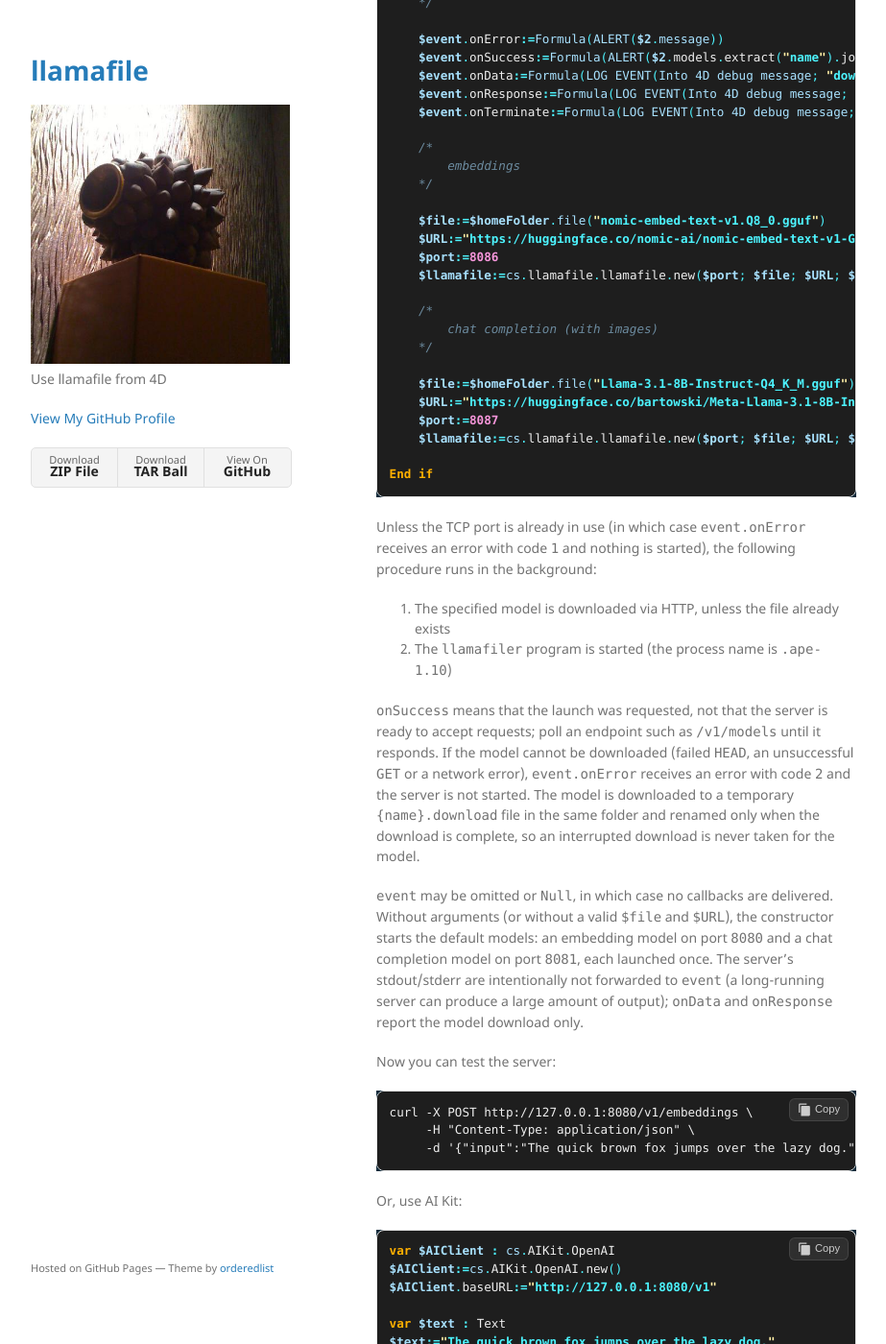
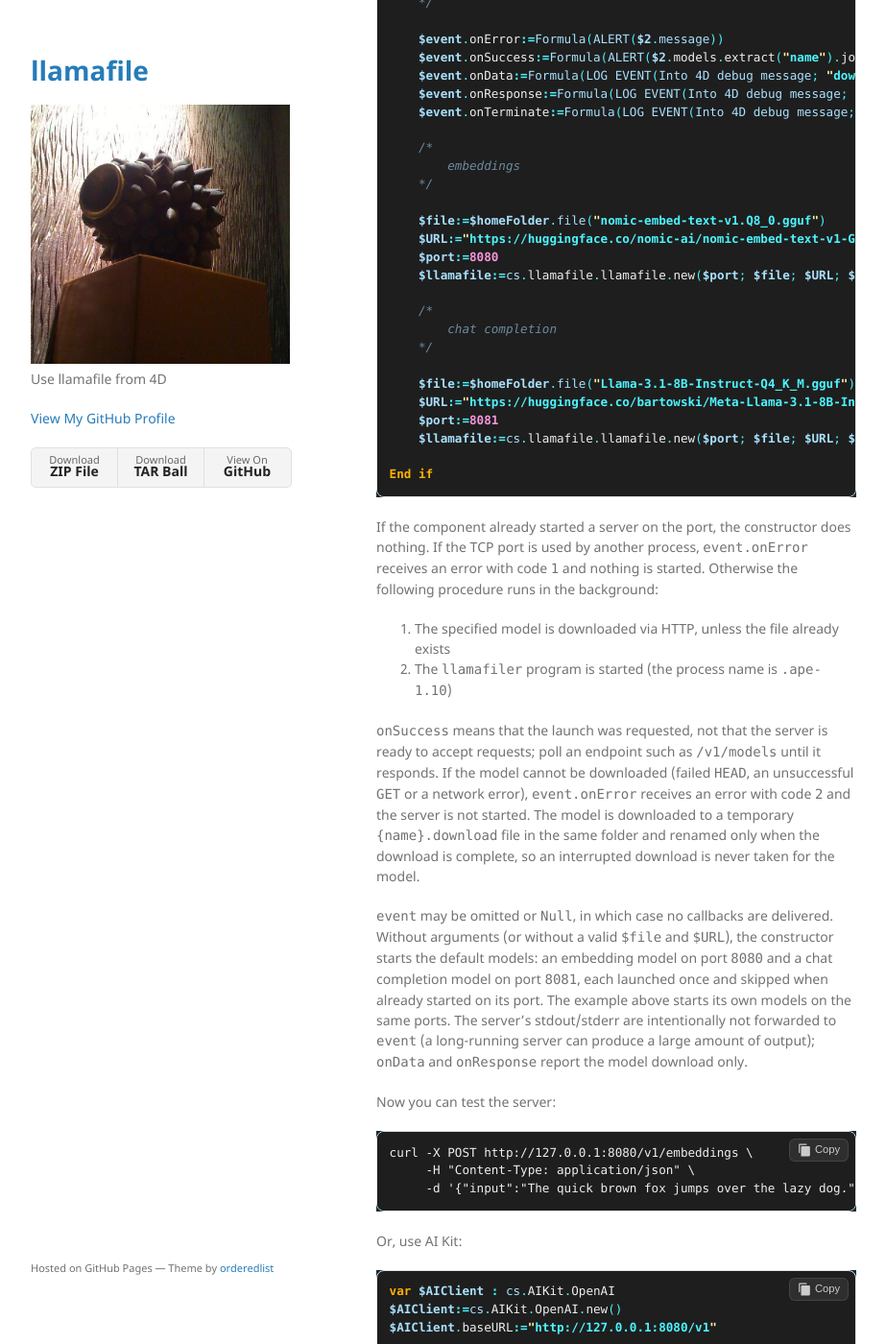
Before and after one commit to miyako/llamafile, a Jekyll site: the page built from index.md, in a window 1280 px wide and 1400 px high, scrolled down 739 px. Shown: the whole window at 96% size, without its empty margins (178-1101 px from the left). Built offline with Jekyll 4.4.1, drawn with Linux system fonts in a browser that asks for light colours; some of the changed text lies outside the part shown.

Commit message:
Check the requested port, terminate without starting, align the sample ports
- llamafile: normalize the port first and pass it to isRunning(); it was
  called without a port and always returned False. Default models are each
  checked on their own port.
- onExit: terminate through the server worker instead of cs.llamafile.new(),
  which started the default models while quitting.
- onStartup and index.md sample: use ports 8080/8081 like the defaults and the
  curl/AI Kit examples; drop "(with images)" for Llama 3.1; declare
  $llamafile; onSuccess says "launch requested".

Co-authored-by: Copilot App <223556219+Copilot@users.noreply.github.com>

````diff
--- a/index.md
+++ b/index.md
@@ -51,29 +51,29 @@ Else
 
     $file:=$homeFolder.file("nomic-embed-text-v1.Q8_0.gguf")
     $URL:="https://huggingface.co/nomic-ai/nomic-embed-text-v1-GGUF/resolve/main/nomic-embed-text-v1.Q8_0.gguf"
-    $port:=8086
+    $port:=8080
     $llamafile:=cs.llamafile.llamafile.new($port; $file; $URL; $event)
 
     /*
-        chat completion (with images)
+        chat completion
     */
 
     $file:=$homeFolder.file("Llama-3.1-8B-Instruct-Q4_K_M.gguf")
     $URL:="https://huggingface.co/bartowski/Meta-Llama-3.1-8B-Instruct-GGUF/resolve/main/Meta-Llama-3.1-8B-Instruct-Q4_K_M.gguf"
-    $port:=8087
+    $port:=8081
     $llamafile:=cs.llamafile.llamafile.new($port; $file; $URL; $event)
 
 End if
 ```
 
-Unless the TCP port is already in use (in which case `event.onError` receives an error with code `1` and nothing is started), the following procedure runs in the background:
+If the component already started a server on the port, the constructor does nothing. If the TCP port is used by another process, `event.onError` receives an error with code `1` and nothing is started. Otherwise the following procedure runs in the background:
 
 1. The specified model is downloaded via HTTP, unless the file already exists
 2. The `llamafiler` program is started (the process name is `.ape-1.10`)
 
 `onSuccess` means that the launch was requested, not that the server is ready to accept requests; poll an endpoint such as `/v1/models` until it responds. If the model cannot be downloaded (failed `HEAD`, an unsuccessful `GET` or a network error), `event.onError` receives an error with code `2` and the server is not started. The model is downloaded to a temporary `{name}.download` file in the same folder and renamed only when the download is complete, so an interrupted download is never taken for the model.
 
-`event` may be omitted or `Null`, in which case no callbacks are delivered. Without arguments (or without a valid `$file` and `$URL`), the constructor starts the default models: an embedding model on port `8080` and a chat completion model on port `8081`, each launched once. The server's stdout/stderr are intentionally not forwarded to `event` (a long-running server can produce a large amount of output); `onData` and `onResponse` report the model download only.
+`event` may be omitted or `Null`, in which case no callbacks are delivered. Without arguments (or without a valid `$file` and `$URL`), the constructor starts the default models: an embedding model on port `8080` and a chat completion model on port `8081`, each launched once and skipped when already started on its port. The example above starts its own models on the same ports. The server's stdout/stderr are intentionally not forwarded to `event` (a long-running server can produce a large amount of output); `onData` and `onResponse` report the model download only.
 
 Now you can test the server:
 
````
Also changed, not shown: other parts of index.md (+2 -2 lines), 3 other files.
